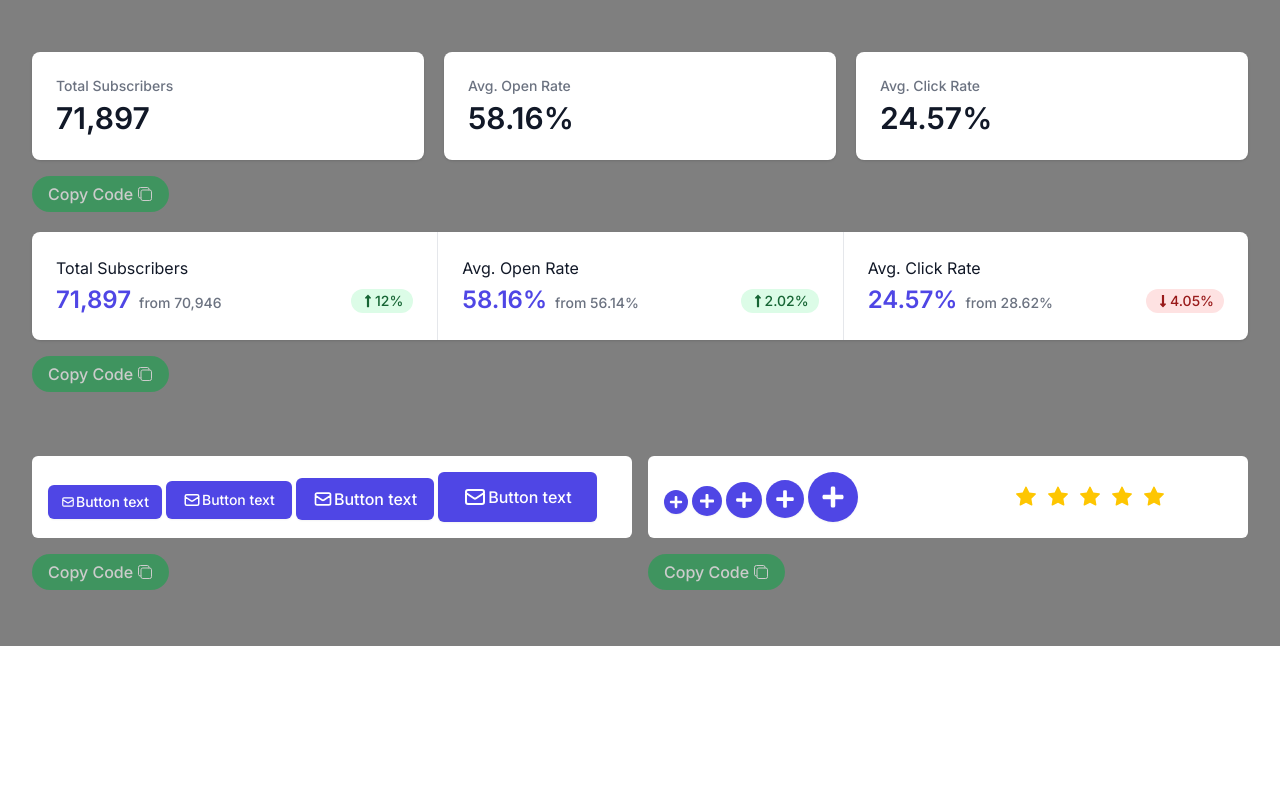
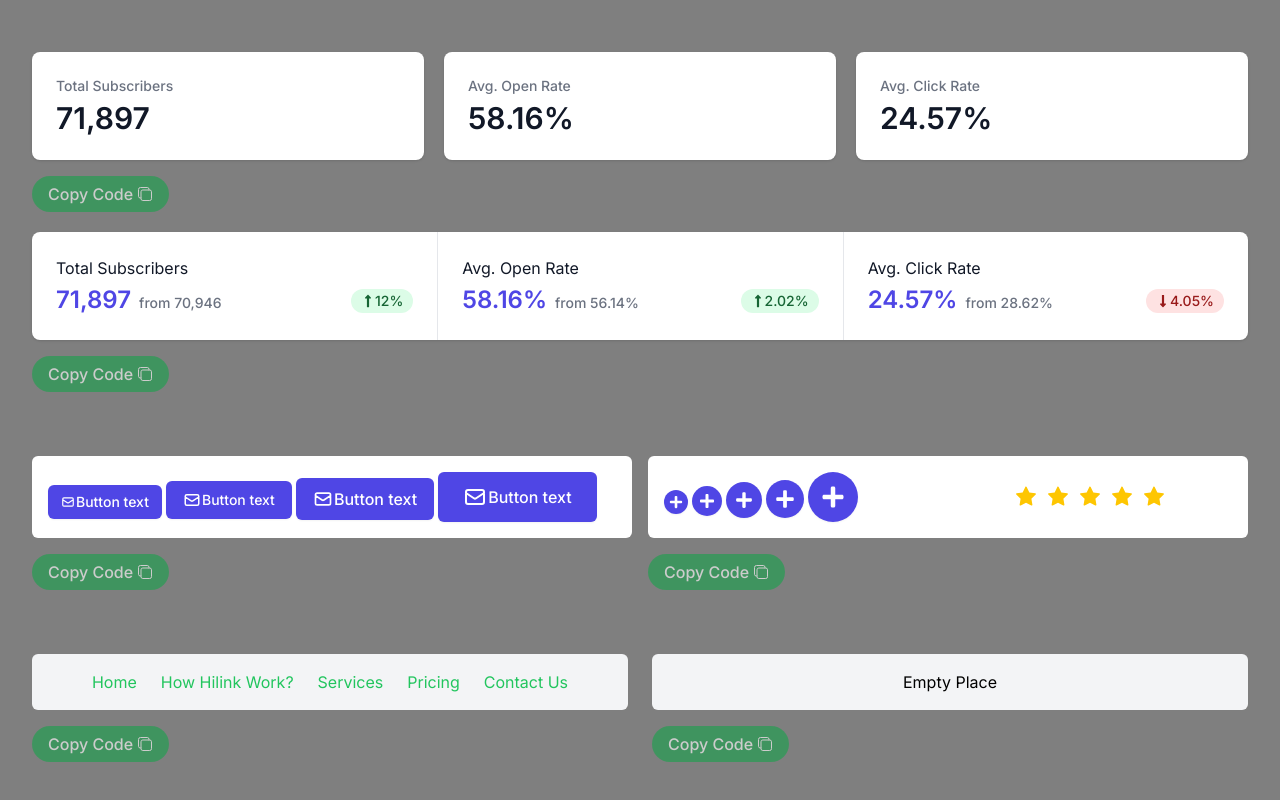
Before and after one commit to bhanudova02/ui_components, a Next.js app: page /ui_one in a window 1280 px wide. Shown: the part 1182-1982 px from the top of the page. Before the commit the page ends 1828 px from the top, so only its background shows below. Built offline with nearby package versions, Linux system fonts and the light colour scheme.

Commit message:
new ui changes added

```diff
--- /dev/null
+++ b/src/app/ui_one/components/One_UI_Component_Six.tsx
@@ -0,0 +1,86 @@
+'use client'
+import { DialogBox } from "@/components/DialogBox";
+import Link from "next/link";
+
+const One_UI_Component_Six = () => {
+    const NAV_LINKS = [
+        { href: '/', key: 'home', label: 'Home' },
+        { href: '/', key: 'how_hilink_work', label: 'How Hilink Work?' },
+        { href: '/', key: 'services', label: 'Services' },
+        { href: '/', key: 'pricing ', label: 'Pricing ' },
+        { href: '/', key: 'contact_us', label: 'Contact Us' },
+    ];
+
+
+    function handelCodeCopy() {
+        const codeToCopy = `
+    Array Data
+    ----------
+    const NAV_LINKS = [
+        { href: '/', key: 'home', label: 'Home' },
+        { href: '/', key: 'how_hilink_work', label: 'How Hilink Work?' },
+        { href: '/', key: 'services', label: 'Services' },
+        { href: '/', key: 'pricing ', label: 'Pricing ' },
+        { href: '/', key: 'contact_us', label: 'Contact Us' },
+    ];
+
+    Code:
+    -----
+                        <ul className="hidden h-full gap-6 lg:flex">
+                            {NAV_LINKS.map((link) => (
+                                <Link href={link.href} key={link.key} className="text-green-500 cursor-pointer  transition-all hover:font-bold">
+                                    {link.label}
+                                </Link>
+                            ))}
+                        </ul>
+
+    `;
+        navigator.clipboard.writeText(codeToCopy)
+    }
+
+
+    function handelCodeCopySecond() {
+        const codeToCopy = `
+    Image Source Link:
+    ------------------
+    https://www.mediafire.com/folder/tatwoecdmiw2b/Component+Images
+
+    `;
+        navigator.clipboard.writeText(codeToCopy)
+    }
+
+
+
+
+
+    return (
+        <div className="container mx-auto">
+            <div className="grid grid-cols-1 lg:grid-cols-2 gap-6 ">
+                <div>
+                    <div className="bg-gray-100 rounded-md flex items-center justify-center p-4">
+                        <ul className="hidden h-full gap-6 lg:flex">
+                            {NAV_LINKS.map((link) => (
+                                <Link href={link.href} key={link.key} className="text-green-500 cursor-pointer transition-all hover:font-bold">
+                                    {link.label}
+                                </Link>
+                            ))}
+                        </ul>
+                    </div>
+                    <div onClick={handelCodeCopy} className="mt-4 opacity-60 hover:opacity-80 w-fit font-medium text-white rounded-md">
+                        <DialogBox />
+                    </div>
+                </div>
+                <div>
+                    <div className="bg-gray-100 rounded-md flex items-center justify-center p-4">
+                        <h2>Empty Place</h2>
+                    </div>
+                    <div onClick={handelCodeCopySecond} className="mt-4 opacity-60 hover:opacity-80 w-fit font-medium text-white rounded-md">
+                        <DialogBox />
+                    </div>
+                </div>
+            </div>
+        </div>
+    )
+}
+
+export default One_UI_Component_Six
--- a/src/app/ui_one/page.tsx
+++ b/src/app/ui_one/page.tsx
@@ -1,6 +1,7 @@
 import { One_UI_Component_Five } from "./components/One_UI_Component_Five";
 import { One_UI_Component_Four } from "./components/One_UI_Component_Four";
 import { One_UI_Component_One } from "./components/One_UI_Component_One";
+import One_UI_Component_Six from "./components/One_UI_Component_Six";
 import { One_UI_Component_Three } from "./components/One_UI_Component_Three";
 import { One_UI_Component_Two } from "./components/One_UI_Component_Two";
 
@@ -12,6 +13,7 @@ export default function page() {
             <One_UI_Component_Three/>
             <One_UI_Component_Four/>
             <One_UI_Component_Five/>
+            <One_UI_Component_Six/>
         </div>
     )
 }
```
